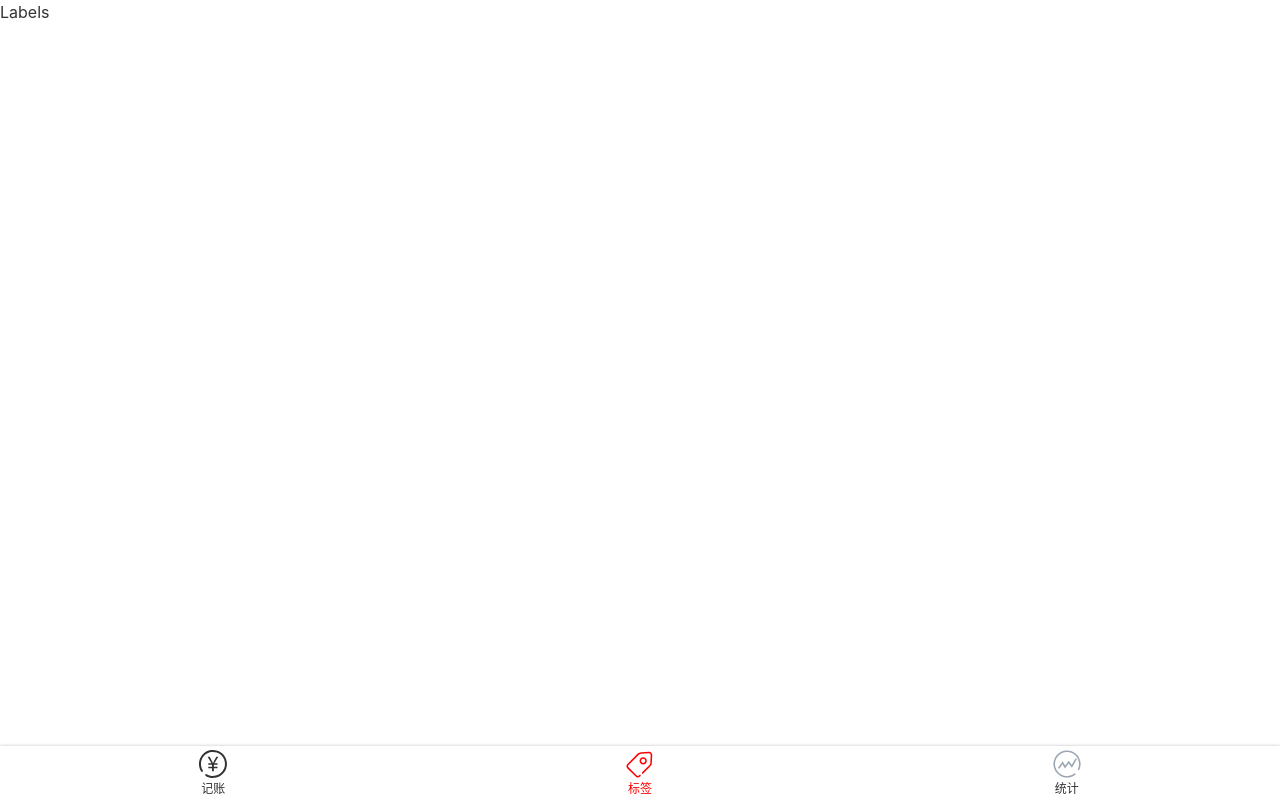
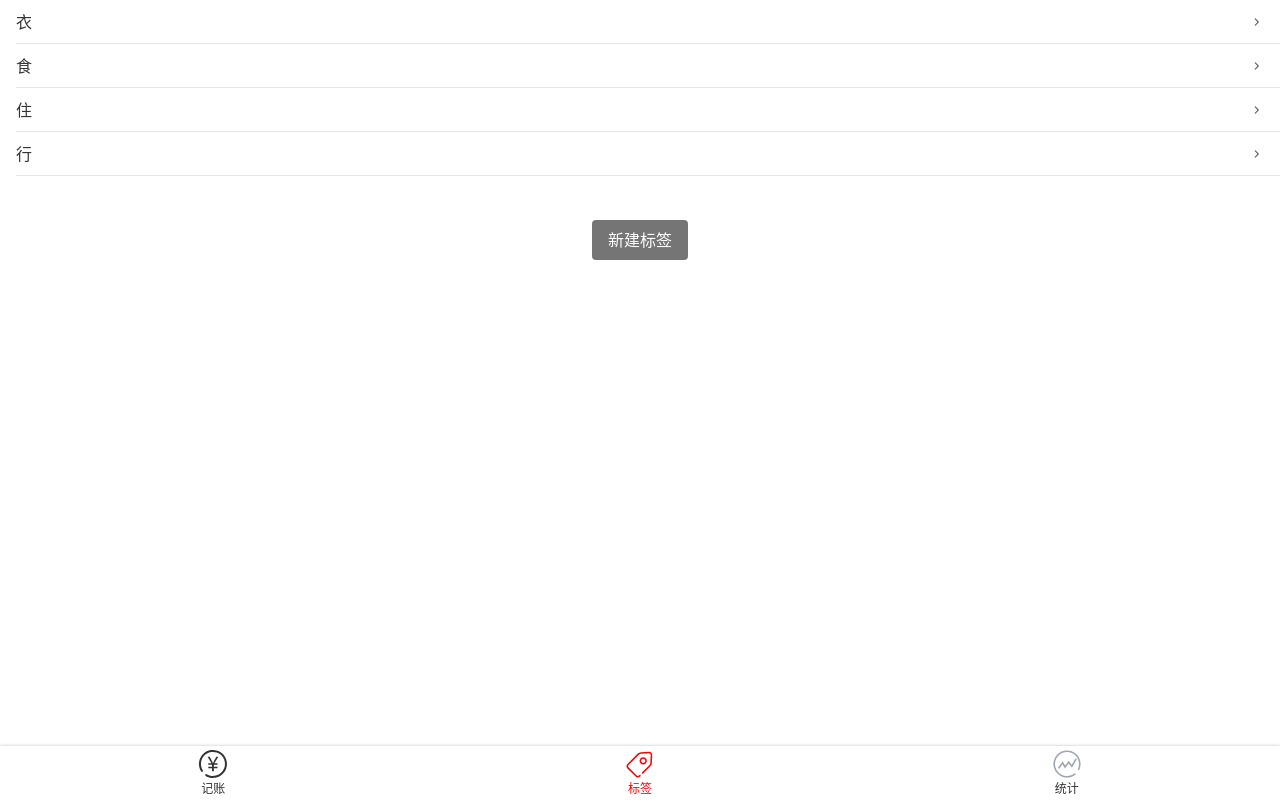
Before and after one commit to LWeibing/money-test-vue, a Vue app: page /#/labels in a window 1280 px wide. Built offline with nearby package versions, Linux system fonts and the light colour scheme; the HTML template or start-up script is replaced by a standard one.

Commit message:
完成 Labels.vue 页面布局和样式

```diff
--- a/src/views/Labels.vue
+++ b/src/views/Labels.vue
@@ -1,6 +1,23 @@
 <template>
   <Layout>
-    <p>Labels</p>
+    <ol class="tags">
+      <li>
+        <span>衣</span>
+        <Icon name="right"></Icon>
+      </li>
+      <li><span>食</span>
+        <Icon name="right"></Icon>
+      </li>
+      <li><span>住</span>
+        <Icon name="right"></Icon>
+      </li>
+      <li><span>行</span>
+        <Icon name="right"></Icon>
+      </li>
+    </ol>
+    <div class="create-box">
+      <button class="create">新建标签</button>
+    </div>
   </Layout>
 </template>
 
@@ -11,5 +28,33 @@
 </script>
 
 <style lang="scss" scoped>
-
+  .tags{
+    background: white;
+    font-size: 16px;
+    padding-left: 16px;
+    >li{
+      min-height: 44px;
+      display: flex;
+      align-items: center;
+      justify-content: space-between;
+      border-bottom: 1px solid #e6e6e6;
+      svg{
+        color: #666;
+        margin-right: 16px;
+      }
+    }
+  }
+  .create{
+    background: #757575;
+    color: white;
+    border-radius: 4px;
+    border: none;
+    height: 40px;
+    padding: 0 16px;
+    &-box{
+      text-align: center;
+      padding: 16px;
+      margin-top: 44-16px;
+    }
+  }
 </style>
```
Also changed, not shown: src/assets/icons/right.svg (added).
